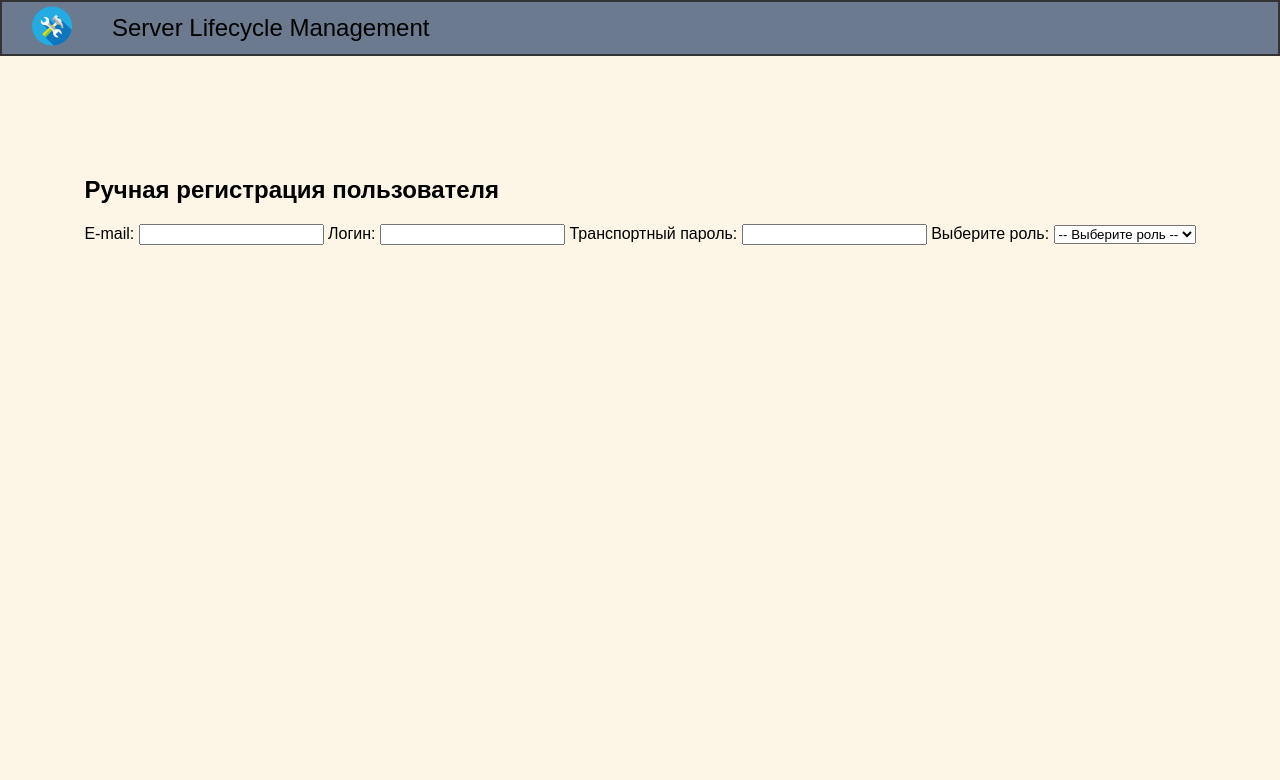
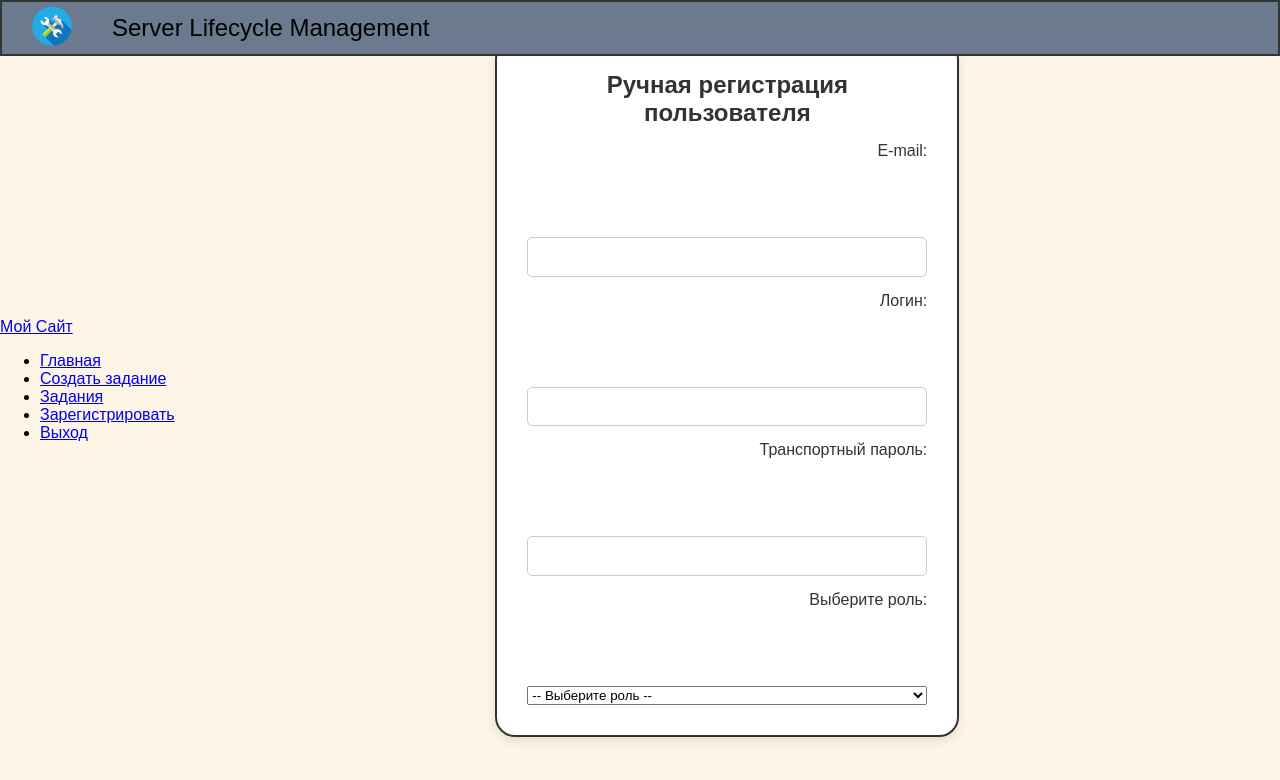
Before and after one commit to LeonArchie/SLM, a PHP site: page /FR_register.php in a window 1280 px wide. Shown: the top 780 px of the page. Run offline with PHP 8.4, Linux system fonts and the light colour scheme; data that the repository does not hold is empty; some libraries are stand-ins or nearby versions.

Commit message:
Исправлено выранивание на странице авторизации Добавлено меню

```diff
--- a/FR_register.php
+++ b/FR_register.php
@@ -62,6 +62,7 @@
 	</head>
 	<body>
 		<?php include 'header.html'; ?>
+		<?php include 'menu.html'; ?>
 		<!-- Основной контент -->
 		<main class="register ">
             <h2>Ручная регистрация пользователя</h2>
--- a/css/all.css
+++ b/css/all.css
@@ -2,7 +2,7 @@ body {
 	display: flex;
 	justify-content: center; /* Выравнивание по горизонтали */
 	align-items: center; /* Выравнивание по вертикали */
-	height: calc(100vh - 3em - 3em-3em); /* Высота body равна высоте окна браузера - 60px — высота header, 5em — высота footer */
+	height: calc(100vh - 3em - 3em - 3em); /* Высота body равна высоте окна браузера - 60px — высота header, 5em — высота footer */
 	margin: 0; /* Убираем отступы по умолчанию */
 	background-color: #fdf5e6; /* Молочный цвет */
 	font-size: 16px;
--- a/css/register.css
+++ b/css/register.css
@@ -0,0 +1,76 @@
+.register {
+    background-color: #ffffff; /* Белый фон */
+    border: 2px solid #333; /* Рамка */
+    border-radius: 20px; /* Закруглённые углы */
+    padding: 30px; /* Внутренние отступы */
+    box-shadow: 0 4px 10px rgba(0, 0, 0, 0.1); /* Тень */
+    width: 400px; /* Ширина блока */
+    text-align: center; /* Выравнивание текста по центру */
+	margin: 0 auto; /* Центрирование блока по горизонтали */
+}
+
+.register h2 {
+    margin-top: 0; /* Убираем отступ сверху у заголовка */
+	margin-bottom: 15px; /* Отступ снизу для заголовка */
+    font-size: 1.5em; /* Размер шрифта заголовка */
+    color: #333; /* Цвет текста */
+    text-align: center; /* Выравнивание текста по центру */
+}
+
+.register form {
+    display: flex;
+    flex-direction: column; /* Элементы формы в колонку */
+    gap: 15px; /* Отступ между элементами формы */
+}
+
+.register .input-group {
+    display: flex; /* Размещаем label и input в одной строке */
+    align-items: center; /* Выравниваем по вертикали */
+    gap: 6px; /* Отступ между label и input */
+}
+
+.register label {
+    flex: 0 0 80px; /* Фиксированная ширина для label */
+    font-size: 1em;
+    color: #333;
+    text-align: right; /* Выравнивание текста label по правому краю */
+}
+
+.register input[type="email"],
+.register input[type="text"],
+.register input[type="password"],
+.register input[type="role"] {
+    padding: 10px; /* Внутренние отступы */
+    border: 1px solid #ccc; /* Рамка */
+    border-radius: 5px; /* Закруглённые углы */
+    font-size: 1em; /* Размер шрифта */
+	flex: 1; /* Занимает всё оставшееся пространство */
+	box-sizing: border-box; /* Учитываем padding и border в ширине */
+	height: auto; /* Автоматическая высота */
+	line-height: 1.1; /* Увеличиваем межстрочный интервал */
+}
+
+.register input[type="submit"] {
+    padding: 8px; /* Внутренние отступы */
+    background-color: #007bff; /* Цвет фона кнопки */
+    color: white; /* Цвет текста */
+    border: none; /* Убираем рамку */
+    border-radius: 5px; /* Закруглённые углы */
+    font-size: 1.1em; /* Размер шрифта */
+    cursor: pointer; /* Курсор в виде указателя */
+    transition: background-color 0.3s ease; /* Плавное изменение цвета */
+}
+
+.register input[type="submit"]:hover {
+    background-color: #0056b3; /* Цвет фона при наведении */
+}
+
+.error-message {
+    color: red;
+    font-size: 1.1em;
+    margin-top: 10px;
+    text-align: center;
+    padding: 10px;
+    background-color: #ffe6e6; /* Светло-красный фон */
+    border-radius: 40px;
+}
--- a/dashboard.php
+++ b/dashboard.php
@@ -44,6 +44,7 @@
 	</head>
 	<body>
 		<?php include 'header.html'; ?>
+		<?php include 'menu.html'; ?>
 		<main>
 			<h1>Добро пожаловать, <?php echo htmlspecialchars($_SESSION['user']); ?>!</h1>
 			<p>ID вашей сессии: <?php echo htmlspecialchars($_SESSION['session_id']); ?></p>
--- /dev/null
+++ b/menu.html
@@ -0,0 +1,12 @@
+<nav class="navbar">
+    <div class="logo">
+        <a href="#">Мой Сайт</a>
+    </div>
+    <ul class="nav-links">
+        <li><a href="/dashboard.php">Главная</a></li>
+        <li><a href="#">Создать задание</a></li>
+        <li><a href="#">Задания</a></li>
+        <li><a href="#">Зарегистрировать</a></li>
+        <li><a href="/logout.php">Выход</a></li>
+    </ul>
+</nav>
```
Also changed, not shown: menu.php (deleted).
